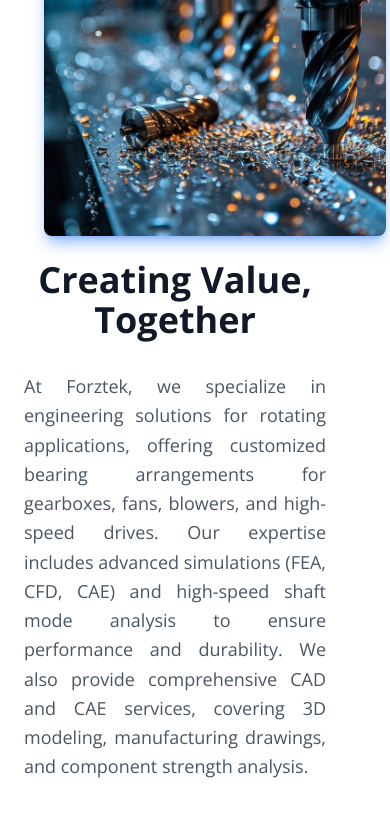
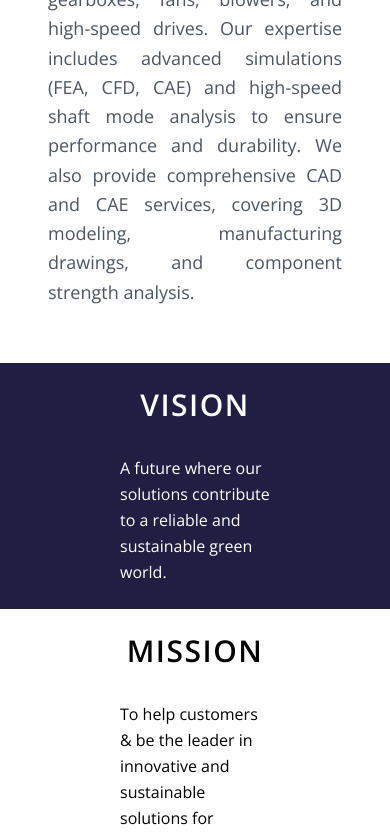
Before and after one commit to SarveshRajoba/Forztek, a React (Create React App) app: page / in a window 390 px wide. Shown: the part 1156-1992 px from the top of the page. Built offline with nearby package versions, Linux system fonts and the light colour scheme.

Commit message:
vision mission and aboutUs changed

```diff
--- a/src/pages/AboutUs.js
+++ b/src/pages/AboutUs.js
@@ -15,24 +15,24 @@ const AboutUs = () => {
   };
 
   return (
-    <div id="about" className="bg-white text-gray-900 px-6 py-2 min-h-screen mx-auto">
+    <div id="about" className="bg-white text-gray-900 px-6 py-2 lg:min-h-screen mx-auto">
       {/* About Section */}
       <InView onChange={handleInView} triggerOnce={true}> {/* triggerOnce ensures it's only checked once */}
         {/* About Us Image */}
-        <div className="mt-40 mb-20 my-auto flex flex-col md:flex-row items-center justify-between gap-6">
+        <div className="lg:mt-40 sm: mt-12 lg:mb-20 sm: mb-6 my-auto flex flex-col md:flex-row items-center justify-between gap-6 sm:[py-1]">
           <img
-            className={`ml-10 flex-shrink-0 object-cover shadow-lg shadow-blue-500/50 w-[600px] h-[380px] rounded-lg`}
+            className={`hidden sm:block ml-10 flex-shrink-2 object-cover shadow-lg shadow-blue-500/50 w-[600px] h-[380px] rounded-lg`}
             src="/aboutUs.jpg"
             alt="About Us"
           />
           {/* About Us Information */}
           <div
-            className={`mt-0 group md:mt-0 max-w-xl text-center md:text-left md:ml-6 mr-10 transition-transform duration-1000 ${animate ? "translate-y-0 opacity-100" : "translate-y-20 opacity-0"}`}
+            className={`mt-0 group md:mt-0 max-w-xl md:text-left md:ml-6 sm: ml-6 mr-6 sm: mb-6 lg:mr-20 sm:mr-20 transition-transform duration-1000 ${animate ? "translate-y-0 opacity-100" : "translate-y-20 opacity-0"}`}
           >
-            <h1 className="text-4xl font-bold mb-3">
+            <h1 className="text-4xl font-bold text-left mb-6">
               Creating Value, <span className="block">Together</span>
             </h1>
-            <div className="">
+            <div>
               <Line />
             </div>
             <p className="text-lg text-gray-600 text-justify leading-relaxed mt-4">
--- a/src/pages/OurProducts.js
+++ b/src/pages/OurProducts.js
@@ -1,33 +1,3 @@
-// import React from "react";
-// import ProductCard from "../components/ProductCard";
-// import productData from "../data/Products_list"; // Import the product data
-
-// const OurProducts = () => {
-//   return (
-//     <div className="bg-forztek-blue h-screen flex items-center justify-between px-10">
-//       <div>
-//         <div className="text-3xl md:text-4xl lg:text-6xl font-bold text-white mt-20 text-left ml-28">
-//           <span className="block">Our</span>
-//           <span className="block">Products</span>
-//         </div>
-//         <img src={"/our_product.png"} alt="ourproducts" className="mx-auto" />
-//       </div>
-//       <div className="relative mr-28 overflow-hidden hover:overflow-y-auto h-[70vh]">
-//         <div className="grid grid-cols-2 gap-6">
-//           {productData.map((product, index) => (
-//             <ProductCard
-//               key={index}
-//               img={product.image}
-//               title={product.product_name}
-//             />
-//           ))}
-//         </div>
-//       </div>
-//     </div>
-//   );
-// };
-
-// export default OurProducts;
 import React from "react";
 import ProductCard from "../components/ProductCard";
 import productData from "../data/Products_list"; // Import the product data
@@ -36,14 +6,14 @@ import Line from "../components/Line";
 
 const OurProducts = () => {
   return (
-    <div id="products" className="bg-forztek-blue min-h-screen items-center justify-between px-10 flex">
+    <div id="products" className="bg-forztek-blue min-h-screen items-center justify-between px-10 md:flex">
       <div>
         <div className="text-3xl md:text-4xl lg:text-6xl font-bold text-white text-left ml-10 group ">
-          <span className="text-3xl  ">Our Products</span>
-          <Line/>
+          <span className="text-3xl  sm:mt-10 ">Our Products</span>
+          <Line />
         </div>
       </div>
-      <div className="relative overflow-hidden hover:overflow-y-auto h-[80vh] custom-scrollbar mt-10 w-max mx-auto">
+      <div className="relative  hover:overflow-y-auto h-[520px] custom-scrollbar mt-10 w-max mx-auto">
         <div className="grid lg:grid-cols-3 gap-8 md:grid-cols-1">
           {productData.map((product, index) => (
             <ProductCard
--- a/src/pages/Services.js
+++ b/src/pages/Services.js
@@ -9,12 +9,12 @@ const Services = () => {
   return (
     <div id="training" className="min-h-screen flex group bg-white justify-center items-center">
       <div className="w-max  text-4xl  ">
-         Services Offered
-         <Line/>
+        Services Offered
+        <Line />
       </div>
       <div className="flex mr-[100px] mt-[60px]">
 
-          <ServicesTable />
+        <ServicesTable />
 
         <div className=" hidden lg:block">
           <img className="p-3" src={img1} alt="Image 1" />
--- a/src/pages/vision_mission.js
+++ b/src/pages/vision_mission.js
@@ -1,6 +1,6 @@
-
 import React, { useRef, useEffect, useState } from 'react';
 import Line from "../components/Line";
+
 function VisionMission() {
     const [animateVision, setAnimateVision] = useState(false);
     const [animateMission, setAnimateMission] = useState(false);
@@ -10,82 +10,72 @@ function VisionMission() {
     const missionRef = useRef(null);
     const imageRef = useRef(null);
 
-    const observer = useRef(null); // Store the observer in a ref
+    const observer = useRef(null);
 
     useEffect(() => {
-        const observerOptions = { threshold: 0.2 }; // Trigger animation when 20% of the element is visible.
+        const observerOptions = { threshold: 0.2 };
 
-        // Initialize the observer only once
         if (!observer.current) {
             observer.current = new IntersectionObserver((entries) => {
                 entries.forEach((entry) => {
                     if (entry.isIntersecting) {
-                        // Trigger the animation immediately when the element is visible
-                        if (entry.target === visionRef.current) {
-                            setAnimateVision(true);
-                        }
-                        if (entry.target === missionRef.current) {
-                            setAnimateMission(true);
-                        }
-                        if (entry.target === imageRef.current) {
-                            setAnimateImage(true);
-                        }
+                        if (entry.target === visionRef.current) setAnimateVision(true);
+                        if (entry.target === missionRef.current) setAnimateMission(true);
+                        if (entry.target === imageRef.current) setAnimateImage(true);
                     }
                 });
             }, observerOptions);
         }
 
-        // Observe elements
         if (visionRef.current) observer.current.observe(visionRef.current);
         if (missionRef.current) observer.current.observe(missionRef.current);
         if (imageRef.current) observer.current.observe(imageRef.current);
 
         return () => {
-            // Clean up observers
             if (visionRef.current) observer.current.unobserve(visionRef.current);
             if (missionRef.current) observer.current.unobserve(missionRef.current);
             if (imageRef.current) observer.current.unobserve(imageRef.current);
         };
-    }, []); // Empty dependency array to run only once on mount
+    }, []);
 
     return (
         <div className="flex flex-col sm:flex-row h-auto sm:h-screen relative lg:min-h-screen">
-            {/* Left Section (Vision) */}
             <div
                 ref={visionRef}
-                className={`w-full group sm:w-1/2 bg-[#201E43] text-white flex flex-col justify-center items-center px-6 py-6 transition-all duration-1000 ${animateVision ? 'opacity-100 translate-x-0' : 'opacity-0 -translate-x-5'}`}
+                className={`w-full group sm:w-1/2 bg-[#201E43] text-white flex flex-col justify-center items-center px-6 py-6 transition-all duration-1000 ${animateVision ? 'opacity-100 translate-x-0' : 'opacity-0 -translate-x-5'
+                    }`}
             >
-                <h1 className="text-3xl sm:text-5xl font-serif font-semibold lg:mr-20 md:mr-20 lg:mb-4 md:mb-4 sm:mb-0 sm:mr-0 tracking-wider">
+                <h1 className="text-3xl sm:text-5xl font-semibold lg:mr-20 md:mr-20 lg:mb-4 md:mb-4 sm:mb-0 sm:mr-0 tracking-wider">
                     VISION
                 </h1>
-                <div className='flex -translate-x-20'>
-                    <Line/>
+                <div className="flex lg:-translate-x-20 md:-translate-x-20">
+                    <Line />
                 </div>
-                <p className="text-base sm:text-2xl font-serif leading-relaxed text-center mt-5 sm:text-left w-[150px] lg:w-[280px] md:w-[280px]">
+                <p className="text-base sm:text-2xl leading-relaxed mt-5 sm:mb-0 text-left w-[150px] lg:w-[280px] md:w-[280px]">
                     A future where our solutions contribute to a reliable and sustainable green world.
                 </p>
             </div>
 
-            {/* Right Section (Mission) */}
             <div
                 ref={missionRef}
-                className={`w-full sm:w-1/2 group bg-white text-black flex flex-col justify-center items-center px-6 py-6 transition-all duration-1000 ${animateMission ? 'opacity-100 -translate-x-0' : 'opacity-0 translate-x-1'}`}
+                className={`lg:mt-8 md:mt-8 w-full sm:w-1/2 group bg-white text-black flex flex-col justify-center items-center px-6 py-6 transition-all duration-1000 ${animateMission ? 'opacity-100 translate-x-0' : 'opacity-0 translate-x-5'
+                    }`}
             >
-                <h1 className="text-3xl  sm:text-5xl font-serif font-semibold lg:mr-9 md:mr-9 lg:mb-4 md:mb-4 sm:mb-0 sm:mr-0 tracking-wider">
+                <h1 className="text-3xl sm:text-5xl font-semibold lg:mr-9 md:mr-9 lg:mb-4 md:mb-4 sm:mb-0 sm:mr-0 tracking-wider">
                     MISSION
                 </h1>
-                <div className='flex -translate-x-20'>
-                    <Line/>
+                <div className="flex lg:-translate-x-20 md:-translate-x-20">
+                    <Line />
                 </div>
-                <p className="text-base sm:text-2xl font-serif leading-relaxed text-center mt-5 sm:mb-0sm:text-left w-[150px] lg:w-[280px] md:w-[280px]">
+                <p className="text-base leading-relaxed mt-5 sm:mb-0 text-left w-[150px] md:w-[280px] lg:w-[280px] sm:text-2xl">
                     To help customers & be the leader in innovative and sustainable solutions for rotating equipment.
                 </p>
             </div>
 
-            {/* Centered Image */}
             <div
                 ref={imageRef}
-                className={`hidden sm:block absolute top-1/2 left-1/2 transform -translate-x-1/2 -translate-y-1/2 pointer-events-none transition-all duration-1000 ${animateImage ? 'opacity-100 scale-100' : 'opacity-0 scale-50'}`}
+                className={`hidden sm:block absolute top-1/2 left-1/2 transform -translate-x-1/2 -translate-y-1/2 pointer-events-none transition-all duration-1000 ${animateImage ? 'opacity-100 scale-100' : 'opacity-0 scale-50'
+                    }`}
             >
                 <img
                     src="/vision_mission.png"
```
